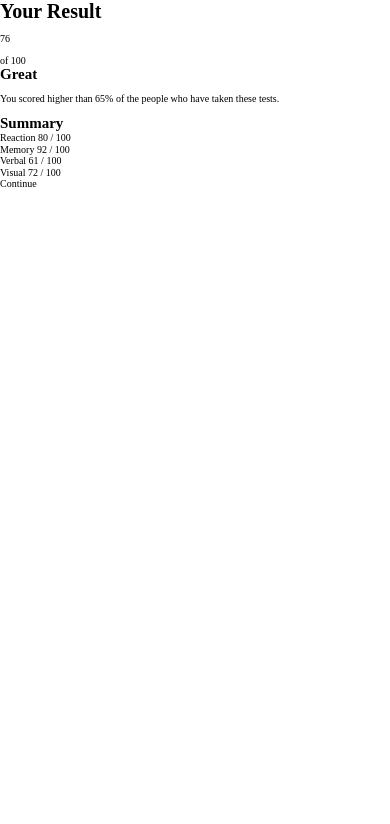
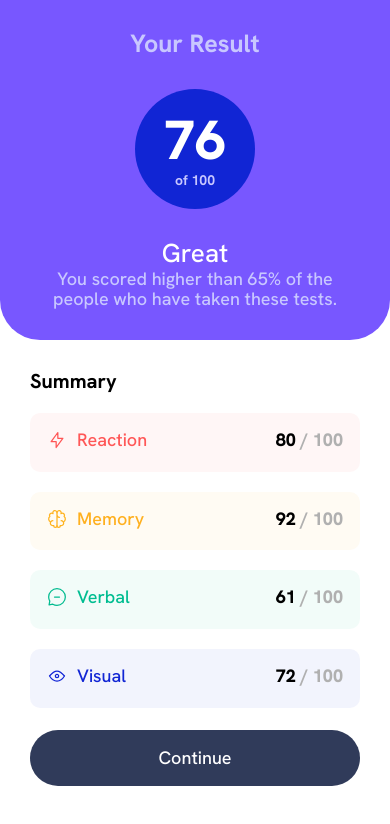
Before and after one commit to Dani237/Result-Sumary-Component, a plain HTML site: page index.html in a window 390 px wide. Drawn offline with Linux system fonts and the light colour scheme.

Commit message:
Feat: adding styles for mobile

```diff
--- a/css/styles.css
+++ b/css/styles.css
@@ -1,9 +1,9 @@
 @import url('https://fonts.googleapis.com/css2?family=Hanken+Grotesk:wght@500;700;800&display=swap');
 :root {
-    --l-red: hsl(0, 100%, 67%);
-    --orange-yellow: hsl(39, 100%, 56%);
-    --green-teal: hsl(166, 100%, 37%);
-    --cobalt-blue: hsl(234, 85%, 45%);
+    --l-red: rgb(255, 87, 87);
+    --orange-yellow: rgb(255, 176, 31);
+    --green-teal: rgb(0, 189, 145);
+    --cobalt-blue: rgb(17, 37, 212);
 
     --l-s-blue: hsl(252, 100%, 67%);
     --l-r-blue: hsl(241, 81%, 54%);
@@ -24,6 +24,123 @@ html  {
     font-size: 62.5%;
 }
 *, *:before, *:after { box-sizing: inherit; }
-h1, h2, h3 {
+h1, h2, h3, p {
     margin: 0;
 }
+body {
+    font-size: 1.8rem;
+    font-family: var(--principal-font);
+}
+
+/* RESULT CARD */
+.result-card {
+    background-color: var(--l-s-blue);
+    display: flex;
+    flex-direction: column;
+    gap: 3rem;
+    align-items: center;
+    padding: 3rem 0;
+    border-bottom-left-radius: 4rem;
+    border-bottom-right-radius: 4rem;
+}
+.result-title {
+    font-size: 2.5rem;
+    color: var(--light-lavender)
+}
+.result-data {
+    width: 12rem;
+    height: 12rem;
+    border-radius: 50%;
+    background-color: var(--cobalt-blue);
+    display: flex;
+    flex-direction: column;
+    align-items: center;
+    justify-content: center;
+}
+.result-data p {
+    font-size: 5.5rem;
+    color: white;
+    font-weight: 800;
+}
+.result-data span {
+    color: var(--light-lavender);
+    font-weight: 700;
+    font-size: 1.4rem;
+}
+.result-description {
+    display: flex;
+    flex-direction: column;
+    align-items: center;
+}
+.result-description h2 {
+    color: white;
+    font-size: 2.6rem;
+    font-weight: 500;
+}
+.result-description p {
+    max-width: 30rem;
+    color: var(--light-lavender);
+    text-align: center;
+}
+
+/* SUMARY CARD */
+.sumary-card {
+    display: flex;
+    flex-direction: column;
+    padding: 3rem 3rem;
+}
+.sumary-title {
+    font-size: 2rem;
+}
+.icon-word {
+    display: flex;
+    gap: 1rem;
+}
+.data {
+    /* border: 1px solid red; */
+    border-radius: 1rem;
+    padding: 1.7rem;
+    margin-top: 2rem;
+    display: flex;
+    justify-content: space-between;
+}
+.reaction .icon-word span{
+    color: var(--l-red);
+}
+.reaction {
+    background-color: rgba(255, 87, 87, .05);
+}
+.memory .icon-word span{
+    color: var(--orange-yellow);
+}
+.memory {
+    background-color: rgba(255, 176, 31, .05);
+}
+.verbal .icon-word span{
+    color: var(--green-teal);
+}
+.verbal {
+    background-color: rgba(0, 189, 145, .05);
+}
+.visual .icon-word span{
+    color: var(--cobalt-blue);
+}
+.visual {
+    background-color: rgba(17, 37, 212, .05);
+}
+.bold-number, .number {
+    font-weight: 800;
+}
+.number {
+    color: rgb(176, 176, 176);
+}
+
+/* SUMARY BUTTON */
+.sumary-button {
+    margin-top: 2.2rem;
+    border-radius: 3rem;
+    padding: 1.8rem 0;
+    background-color: var(--d-g-blue);
+    text-align: center;
+    color: white;
+}
--- a/index.html
+++ b/index.html
@@ -17,9 +17,8 @@
     <div class="principal-card">
 
       <div class="result-card">
-        <div class="result-title">
-          <h1>Your Result</h1>
-        </div>
+        <h1 class="result-title">Your Result</h1>
+
         <div class="result-data">
           <p>76</p>
           <span>of 100</span>
@@ -30,28 +29,60 @@
         </div>
       </div>
       <div class="sumary-card">
-        <div class="sumary-title">
-          <h2>Summary</h2>
+        <div>
+          <h2 class="sumary-title">Summary</h2>
         </div>
         <div class="sumary-data">
-          <div class="data1">
-            Reaction
-            80 / 100
+          <div class="data reaction">
+            <div class="icon-word">
+              <div class="icon">
+                <img src="assets/images/icon-reaction.svg" alt="Icono">
+              </div>
+              <span>Reaction</span>
+            </div>
+            <div class="span-div">
+              <span class="bold-number">80 </span>
+              <span class="number">/ 100</span>
+            </div>
           </div>
-          <div class="data2">
-            Memory
-            92 / 100
+          <div class="data memory">
+            <div class="icon-word">
+              <div class="icon">
+                <img src="assets/images/icon-memory.svg" alt="Icono">
+              </div>
+              <span>Memory</span>
+            </div>
+            <div class="span-div">
+              <span class="bold-number">92 </span>
+              <span class="number">/ 100</span>
+            </div>
           </div>
-          <div class="data3">
-            Verbal
-            61 / 100
+          <div class="data verbal">
+            <div class="icon-word">
+              <div class="icon">
+                <img src="assets/images/icon-verbal.svg" alt="Icono">
+              </div>
+              <span>Verbal</span>
+            </div>
+            <div class="span-div">
+              <span class="bold-number">61 </span>
+              <span class="number">/ 100</span>
+            </div>
           </div>
-          <div class="data4">
-            Visual
-            72 / 100
+          <div class="data visual">
+            <div class="icon-word">
+              <div class="icon">
+                <img src="assets/images/icon-visual.svg" alt="Icono">
+              </div>
+              <span>Visual</span>
+            </div>
+            <div class="span-div">
+              <span class="bold-number">72 </span>
+              <span class="number">/ 100</span>
+            </div>
           </div>
         </div>
-        <div class="sumary-butotn">
+        <div class="sumary-button">
           Continue
         </div>
       </div>
```
